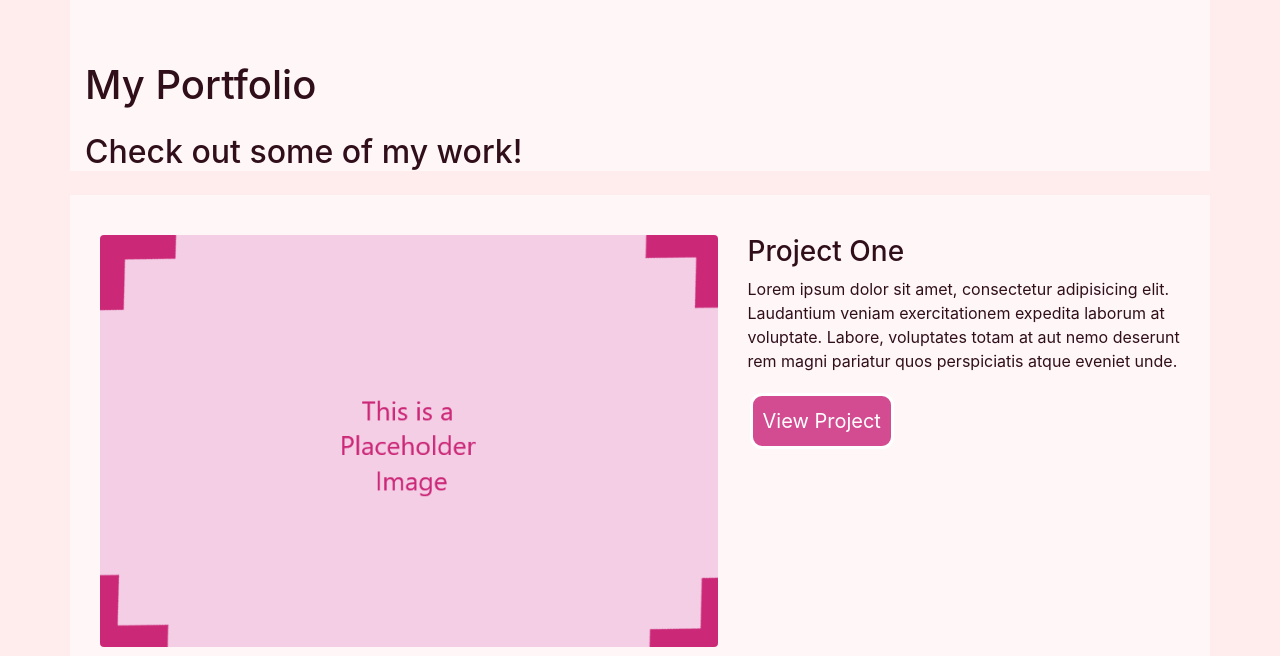
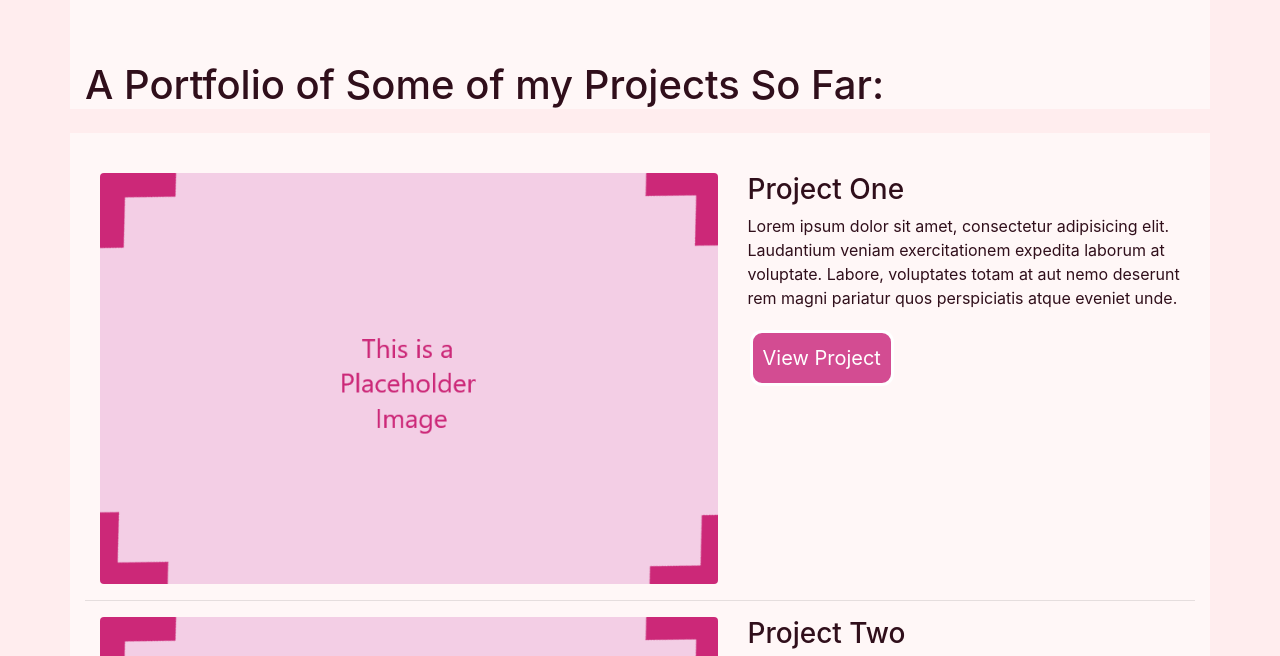
Before and after one commit to bethogilvy/WEBSITE-STUFF, a plain HTML site: page portfolio.html in a window 1280 px wide. Shown: the part 98-754 px from the top of the page. Drawn offline with Linux system fonts and the light colour scheme.

Commit message:
updated portfolio

```diff
--- a/portfolio.html
+++ b/portfolio.html
@@ -20,9 +20,8 @@
 
 <!-- Page Heading -->
   <div class="container">
-      <h1 class="my-4">My Portfolio
+      <h1 class="my-4">A Portfolio of Some of my Projects So Far:
       </h1>
-      <h2 class="my-4">Check out some of my work!</h2>
       </div>
 
       <div class="container">
```
